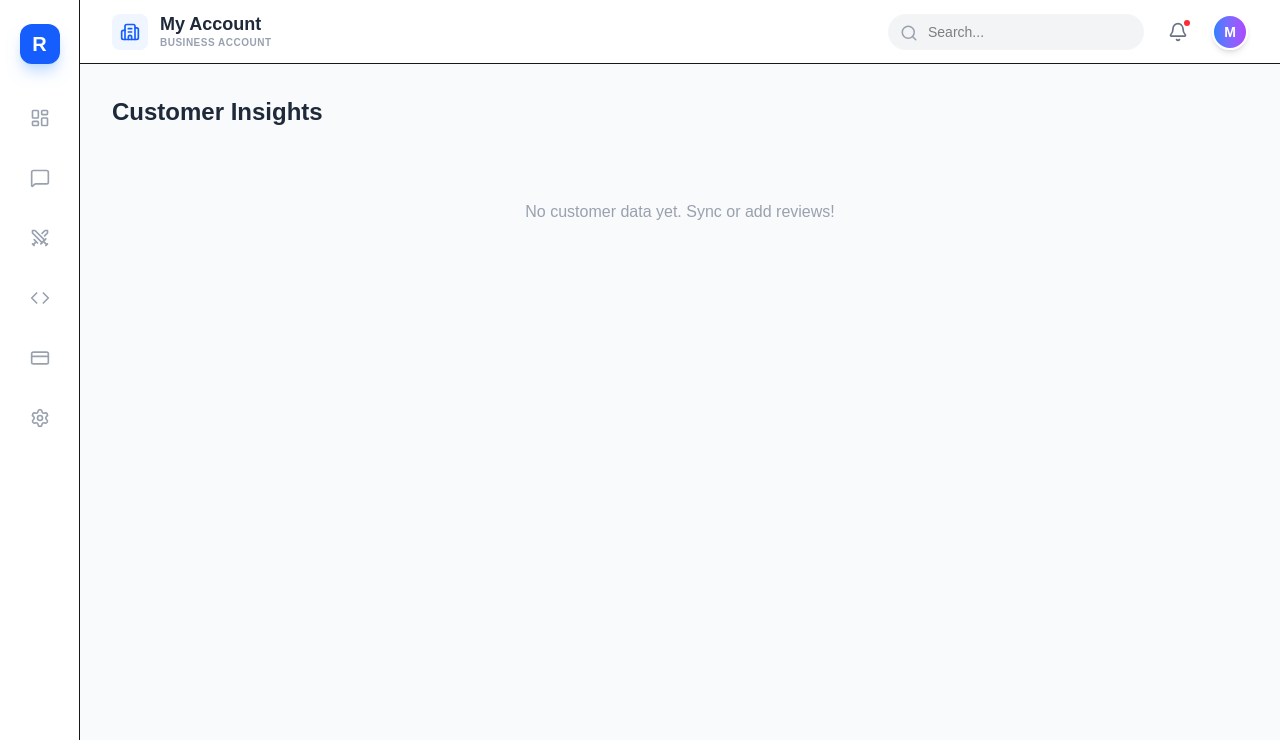
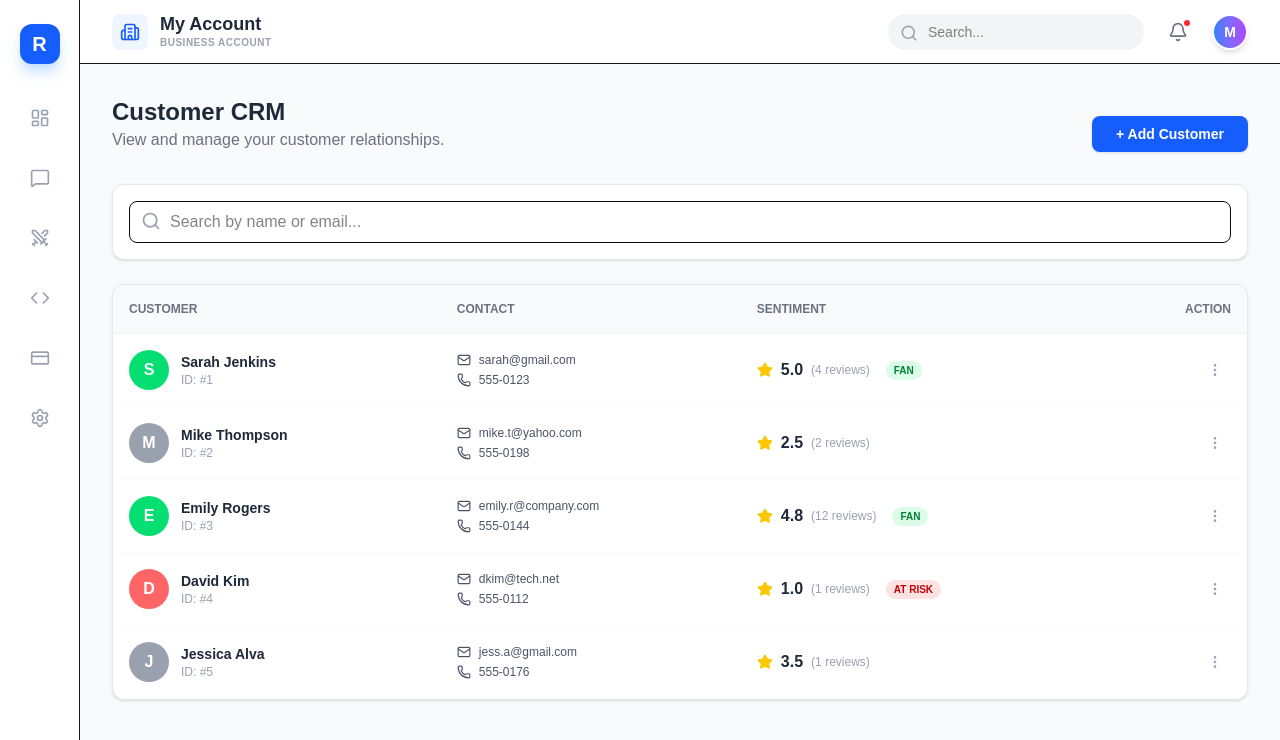
Before and after one commit to ost-lab/reputation-dashboard, a Next.js app: page /customers in a window 1280 px wide. Shown: the top 740 px of the page. Built offline with nearby package versions, Linux system fonts and the light colour scheme; no server answers; the database is empty.

Commit message:
customer page

```diff
--- a/app/customers/page.tsx
+++ b/app/customers/page.tsx
@@ -3,26 +3,34 @@
 import { useState, useEffect } from 'react';
 import Sidebar from '../../components/Sidebar';
 import Header from '../../components/Header';
-import { User, Star, MapPin, Calendar } from 'lucide-react';
+import { Search, Mail, Star, User, MoreVertical, Phone } from 'lucide-react';
 
 export default function CustomersPage() {
-  const [customers, setCustomers] = useState([]);
+  // FIX: Explicitly type the state array
+  const [customers, setCustomers] = useState<any[]>([]);
   const [loading, setLoading] = useState(true);
+  const [searchTerm, setSearchTerm] = useState('');
 
+  // 1. MOCK DATA
   useEffect(() => {
-    async function fetchCustomers() {
-      try {
-        const res = await fetch('/api/customers');
-        const data = await res.json();
-        setCustomers(data);
-      } catch (error) {
-        console.error(error);
-      } finally {
+    // Simulate API fetch
+    const MOCK_DATA = [
+      { id: 1, name: "Sarah Jenkins", email: "sarah@gmail.com", phone: "555-0123", avg_rating: 5.0, total_reviews: 4, status: "vip" },
+      { id: 2, user: "Mike T.", name: "Mike Thompson", email: "mike.t@yahoo.com", phone: "555-0198", avg_rating: 2.5, total_reviews: 2, status: "risk" },
+      { id: 3, name: "Emily Rogers", email: "emily.r@company.com", phone: "555-0144", avg_rating: 4.8, total_reviews: 12, status: "fan" },
+      { id: 4, name: "David Kim", email: "dkim@tech.net", phone: "555-0112", avg_rating: 1.0, total_reviews: 1, status: "churned" },
+      { id: 5, name: "Jessica Alva", email: "jess.a@gmail.com", phone: "555-0176", avg_rating: 3.5, total_reviews: 1, status: "neutral" },
+    ];
+
+    setCustomers(MOCK_DATA);
     setLoading(false);
-      }
-    }
-    fetchCustomers();
   }, []);
+
+  // 2. SEARCH FILTER
+  const filteredCustomers = customers.filter(c =>
+    (c.name || "").toLowerCase().includes(searchTerm.toLowerCase()) ||
+    (c.email || "").toLowerCase().includes(searchTerm.toLowerCase())
+  );
 
   return (
     <div className="flex min-h-screen bg-gray-50 font-sans">
@@ -31,56 +39,97 @@ export default function CustomersPage() {
         <Header />
 
         <main className="p-8 ml-16 md:ml-20">
-          <h1 className="text-2xl font-bold text-gray-800 mb-6">Customer Insights</h1>
+          <div className="flex justify-between items-end mb-8">
+             <div>
+               <h1 className="text-2xl font-bold text-gray-800">Customer CRM</h1>
+               <p className="text-gray-500">View and manage your customer relationships.</p>
+             </div>
+             <button className="bg-blue-600 text-white px-6 py-2 rounded-lg font-bold text-sm shadow hover:bg-blue-700 transition-colors">
+                + Add Customer
+             </button>
+          </div>
 
-          {/* Grid Layout for Customer Cards */}
-          <div className="grid grid-cols-1 md:grid-cols-2 lg:grid-cols-3 gap-6">
-
-            {customers.map((c, index) => {
-               // Calculate status based on rating
-               const rating = parseFloat(c.avg_rating).toFixed(1);
-               const isFan = rating >= 4;
-               const isHater = rating <= 2;
-
-               return (
-                 <div key={index} className="bg-white p-6 rounded-xl shadow-sm border border-gray-100 hover:shadow-md transition-shadow">
-                    <div className="flex items-center gap-4 mb-4">
-                       <div className={`w-12 h-12 rounded-full flex items-center justify-center text-lg font-bold text-white
-                          ${isFan ? 'bg-green-500' : isHater ? 'bg-red-500' : 'bg-yellow-500'}
-                       `}>
-                          {c.user_name.charAt(0).toUpperCase()}
-                       </div>
-                       <div>
-                          <h3 className="font-bold text-gray-800">{c.user_name}</h3>
-                          <span className={`text-xs px-2 py-0.5 rounded-full font-bold
-                            ${isFan ? 'bg-green-100 text-green-700' : isHater ? 'bg-red-100 text-red-700' : 'bg-yellow-100 text-yellow-700'}
-                          `}>
-                            {isFan ? 'Super Fan' : isHater ? 'At Risk' : 'Neutral'}
-                          </span>
+          {/* SEARCH BAR */}
+          <div className="bg-white p-4 rounded-xl shadow-sm border border-gray-200 mb-6">
+             <div className="relative">
+                <Search className="absolute left-3 top-2.5 text-gray-400" size={20} />
+                <input
+                  type="text"
+                  placeholder="Search by name or email..."
+                  className="w-full pl-10 pr-4 py-2 border rounded-lg focus:ring-2 focus:ring-blue-500 outline-none"
+                  value={searchTerm}
+                  onChange={(e) => setSearchTerm(e.target.value)}
+                />
              </div>
           </div>
 
-                    <div className="space-y-3">
-                       <div className="flex justify-between text-sm border-b pb-2">
-                          <span className="text-gray-500 flex items-center gap-2"><Star size={14}/> Avg Rating</span>
-                          <span className="font-bold text-gray-800">{rating} / 5.0</span>
+          {/* CUSTOMER TABLE */}
+          <div className="bg-white rounded-xl shadow-sm border border-gray-200 overflow-hidden">
+             <table className="w-full text-left border-collapse">
+                <thead className="bg-gray-50 border-b border-gray-100">
+                   <tr>
+                      <th className="p-4 text-xs font-bold text-gray-500 uppercase">Customer</th>
+                      <th className="p-4 text-xs font-bold text-gray-500 uppercase">Contact</th>
+                      <th className="p-4 text-xs font-bold text-gray-500 uppercase">Sentiment</th>
+                      <th className="p-4 text-xs font-bold text-gray-500 uppercase text-right">Action</th>
+                   </tr>
+                </thead>
+                <tbody>
+                   {filteredCustomers.map((c) => {
+                      // Calculate status based on rating (The logic that was failing)
+                      const rating = parseFloat(c.avg_rating).toFixed(1);
+                      const isFan = parseFloat(rating) >= 4;
+                      const isHater = parseFloat(rating) <= 2;
+
+                      return (
+                        <tr key={c.id} className="border-b border-gray-50 hover:bg-gray-50 transition-colors">
+                           <td className="p-4">
+                              <div className="flex items-center gap-3">
+                                 <div className={`w-10 h-10 rounded-full flex items-center justify-center font-bold text-white ${isFan ? 'bg-green-400' : isHater ? 'bg-red-400' : 'bg-gray-400'}`}>
+                                    {c.name.charAt(0)}
                                  </div>
-                       <div className="flex justify-between text-sm border-b pb-2">
-                          <span className="text-gray-500 flex items-center gap-2"><User size={14}/> Total Reviews</span>
-                          <span className="font-bold text-gray-800">{c.total_reviews}</span>
-                       </div>
-                       <div className="flex justify-between text-sm">
-                          <span className="text-gray-500 flex items-center gap-2"><MapPin size={14}/> Sources</span>
-                          <span className="font-bold text-gray-800 text-xs text-right max-w-[150px] truncate">{c.sources}</span>
+                                 <div>
+                                    <p className="font-bold text-gray-800 text-sm">{c.name}</p>
+                                    <p className="text-xs text-gray-400">ID: #{c.id}</p>
                                  </div>
                               </div>
+                           </td>
+                           <td className="p-4">
+                              <div className="flex flex-col gap-1">
+                                 <div className="flex items-center gap-2 text-gray-600 text-xs">
+                                    <Mail size={14} /> {c.email}
                                  </div>
-               )
+                                 <div className="flex items-center gap-2 text-gray-600 text-xs">
+                                    <Phone size={14} /> {c.phone}
+                                 </div>
+                              </div>
+                           </td>
+                           <td className="p-4">
+                              <div className="flex items-center gap-2">
+                                 <div className="flex text-yellow-400">
+                                    <Star size={16} fill="currentColor" />
+                                 </div>
+                                 <span className="font-bold text-gray-800">{rating}</span>
+                                 <span className="text-xs text-gray-400">({c.total_reviews} reviews)</span>
+
+                                 {isFan && <span className="bg-green-100 text-green-700 text-[10px] font-bold px-2 py-0.5 rounded-full ml-2">FAN</span>}
+                                 {isHater && <span className="bg-red-100 text-red-700 text-[10px] font-bold px-2 py-0.5 rounded-full ml-2">AT RISK</span>}
+                              </div>
+                           </td>
+                           <td className="p-4 text-right">
+                              <button className="p-2 hover:bg-gray-100 rounded-full text-gray-400">
+                                 <MoreVertical size={16} />
+                              </button>
+                           </td>
+                        </tr>
+                      );
                    })}
+                </tbody>
+             </table>
 
-            {customers.length === 0 && !loading && (
-               <div className="col-span-3 text-center text-gray-400 py-12">
-                  No customer data yet. Sync or add reviews!
+             {filteredCustomers.length === 0 && (
+                <div className="p-12 text-center text-gray-400">
+                   No customers found.
                 </div>
              )}
           </div>
```
Lines whose indentation alone changed are shown as unchanged.
